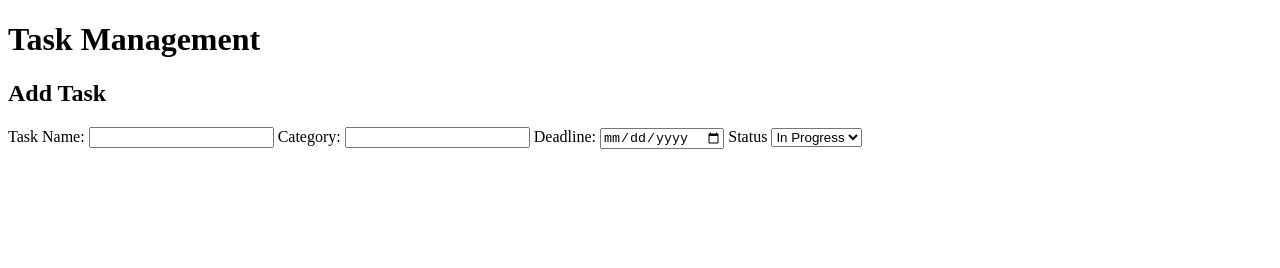
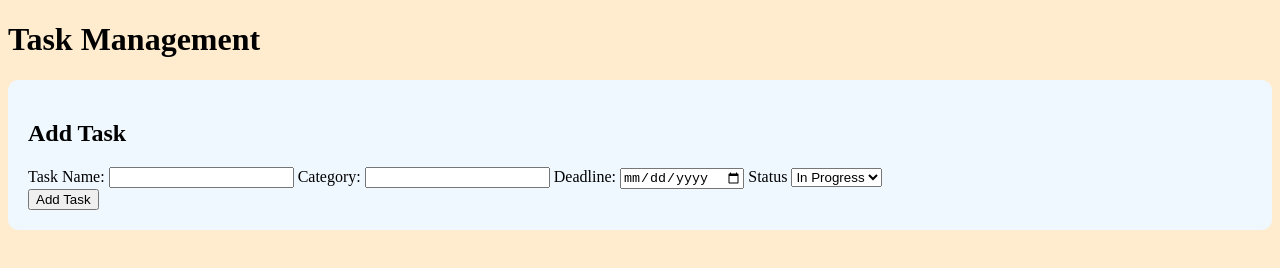
Before and after one commit to SarbBhangu/TaskManagement-SBA, a plain HTML site: page index.html in a window 1280 px wide. Drawn offline with Linux system fonts and the light colour scheme.

Commit message:
added style to body and class card

```diff
--- a/index.html
+++ b/index.html
@@ -10,7 +10,7 @@
 <body>
     <h1>Task Management </h1>
 
-    <section>
+    <section class="card">
         <h2>Add Task</h2>
         <label>Task Name:</label>
         <input id="taskName" type="text" placeholder="">
@@ -28,7 +28,10 @@
             <option value="Overdue">Overdue</option>
         </select>
 
+         <br>
+        <button id="addBtn">Add Task</button>
     </section>
 
+<script src="app.js"></script>
 </body>
 </html>
--- a/style.css
+++ b/style.css
@@ -0,0 +1,10 @@
+body {
+    background-color: blanchedalmond;
+}
+
+.card{
+    background-color: aliceblue;
+    border-radius: 10px;
+    padding: 20px;
+    box-shadow:5px;
+}
```
